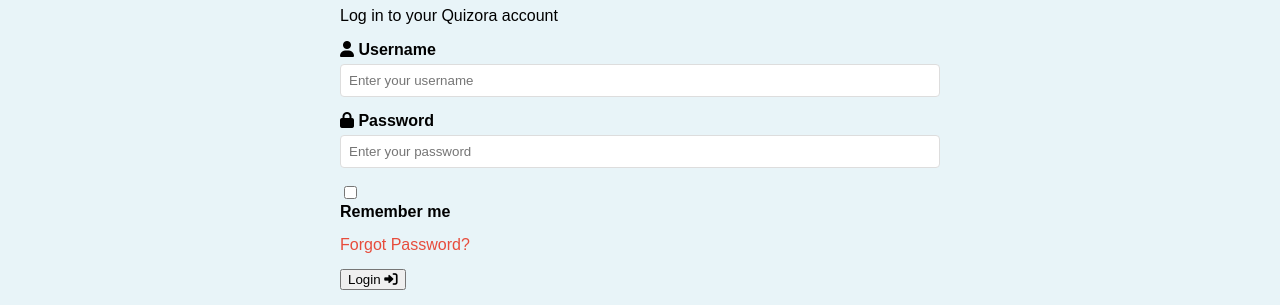
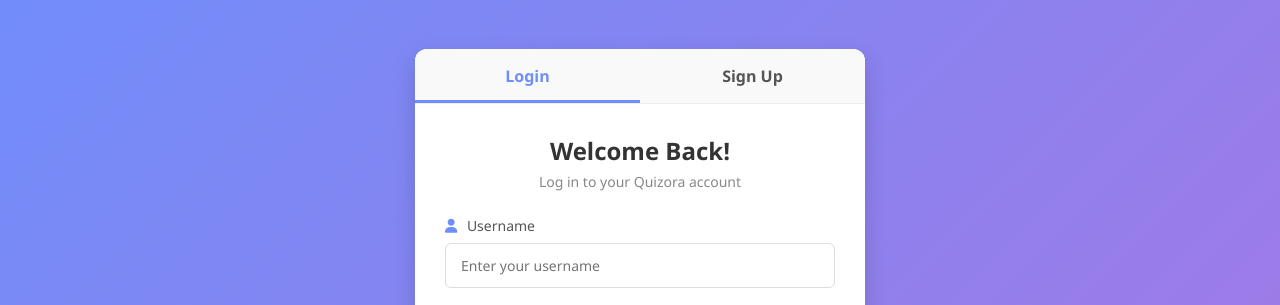
Before and after one commit to divyamjangra/Quizora, a plain HTML site: page login.html in a window 1280 px wide. Shown: the part 114-419 px from the top of the page. Drawn offline with Linux system fonts and the light colour scheme; no server answers.

Commit message:
Update login.css

```diff
--- a/css/login.css
+++ b/css/login.css
@@ -1,98 +1,210 @@
-body {
-    font-family: Arial, sans-serif;
-    max-width: 600px;
-    margin: 0 auto;
-    padding: 20px;
-    background-color: #e8f4f8;
+/* Modern UI for Login/Signup Page */
+* {
+    margin: 0;
+    padding: 0;
+    box-sizing: border-box;
+    font-family: 'Segoe UI', Tahoma, Geneva, Verdana, sans-serif;
 }
 
-.nav {
-    text-align: center;
-    margin-bottom: 20px;
-    padding: 10px;
-    background-color: #3498db;
-    border-radius: 5px;
+body {
+    min-height: 100vh;
+    display: flex;
+    justify-content: center;
+    align-items: center;
+    background: linear-gradient(135deg, #6e8efb, #a777e3);
+    padding: 20px;
 }
 
-.nav a {
-    padding: 10px 20px;
-    text-decoration: none;
-    color: white;
-    font-weight: bold;
+.container {
+    width: 100%;
+    max-width: 450px;
 }
 
-.nav a:hover {
-    color: #f0f0f0;
+.form-container {
+    background-color: white;
+    border-radius: 12px;
+    box-shadow: 0 10px 25px rgba(0, 0, 0, 0.15);
+    overflow: hidden;
 }
 
-#login, #signup {
-    background-color: white;
-    padding: 20px;
-    border-radius: 5px;
-    box-shadow: 0 0 10px rgba(0, 0, 0, 0.1);
-    margin-bottom: 20px;
-    border: 1px solid #bdc3c7;
+.form-header {
+    padding: 0;
+    background-color: #f9f9f9;
+    border-bottom: 1px solid #eee;
+}
+
+.tabs {
+    display: flex;
+    width: 100%;
+}
+
+.tab {
+    flex: 1;
+    padding: 16px 0;
+    background: none;
+    border: none;
+    font-size: 16px;
+    font-weight: 600;
+    color: #555;
+    cursor: pointer;
+    transition: all 0.3s ease;
+    position: relative;
+}
+
+.tab:focus {
+    outline: none;
+}
+
+.tab.active {
+    color: #6e8efb;
+}
+
+.tab.active::after {
+    content: '';
+    position: absolute;
+    bottom: 0;
+    left: 0;
+    width: 100%;
+    height: 3px;
+    background-color: #6e8efb;
+}
+
+.form {
+    display: none;
+    padding: 30px;
+}
+
+.form.active {
+    display: block;
 }
 
 h1 {
+    font-size: 24px;
+    color: #333;
+    margin-bottom: 5px;
     text-align: center;
-    color: #2980b9;
 }
 
-form div {
-    margin-bottom: 15px;
+.subtitle {
+    font-size: 14px;
+    color: #888;
+    text-align: center;
+    margin-bottom: 25px;
+}
+
+.form-group {
+    margin-bottom: 20px;
 }
 
 label {
     display: block;
-    margin-bottom: 5px;
-    font-weight: bold;
+    font-size: 14px;
+    color: #555;
+    margin-bottom: 8px;
+    font-weight: 500;
+}
+
+label i {
+    margin-right: 6px;
+    color: #6e8efb;
 }
 
 input[type="text"],
 input[type="password"],
 input[type="email"] {
     width: 100%;
-    padding: 8px;
+    padding: 12px 15px;
     border: 1px solid #ddd;
-    border-radius: 4px;
-    box-sizing: border-box;
+    border-radius: 6px;
+    font-size: 14px;
+    transition: border 0.3s;
 }
 
-input[type="submit"] {
-    background-color: #2ecc71;
-    color: white;
-    border: none;
-    padding: 10px 15px;
-    border-radius: 4px;
-    cursor: pointer;
-    font-weight: bold;
+input[type="text"]:focus,
+input[type="password"]:focus,
+input[type="email"]:focus {
+    border-color: #6e8efb;
+    outline: none;
+    box-shadow: 0 0 0 3px rgba(110, 142, 251, 0.1);
 }
 
-input[type="submit"]:hover {
-    background-color: #27ae60;
+.form-options {
+    display: flex;
+    justify-content: space-between;
+    align-items: center;
+    margin-bottom: 20px;
+    font-size: 14px;
 }
 
-a {
-    color: #e74c3c;
+.remember-me {
+    display: flex;
+    align-items: center;
+}
+
+.remember-me input {
+    margin-right: 6px;
+}
+
+.forgot-link {
+    color: #6e8efb;
     text-decoration: none;
 }
 
-a:hover {
+.forgot-link:hover {
     text-decoration: underline;
 }
 
-/* Hide signup form by default */
-#signup {
-    display: none;
+.submit-btn {
+    width: 100%;
+    padding: 12px;
+    background-color: #6e8efb;
+    color: white;
+    border: none;
+    border-radius: 6px;
+    font-size: 16px;
+    font-weight: 600;
+    cursor: pointer;
+    transition: background-color 0.3s;
 }
 
-/* Show target section based on hash in URL */
-:target {
-    display: block !important;
+.submit-btn:hover {
+    background-color: #5a7bfa;
 }
 
-/* For the checkbox */
-input[type="checkbox"] {
-    margin-right: 5px;
+.submit-btn i {
+    margin-left: 8px;
 }
+
+.terms {
+    display: flex;
+    align-items: flex-start;
+    margin-bottom: 20px;
+    font-size: 13px;
+}
+
+.terms input {
+    margin-right: 8px;
+    margin-top: 2px;
+}
+
+.terms a {
+    color: #6e8efb;
+    text-decoration: none;
+}
+
+.terms a:hover {
+    text-decoration: underline;
+}
+
+/* Responsive adjustments */
+@media (max-width: 480px) {
+    .form {
+        padding: 20px;
+    }
+
+    h1 {
+        font-size: 22px;
+    }
+}
+
+/* Hide signup form by default */
```
